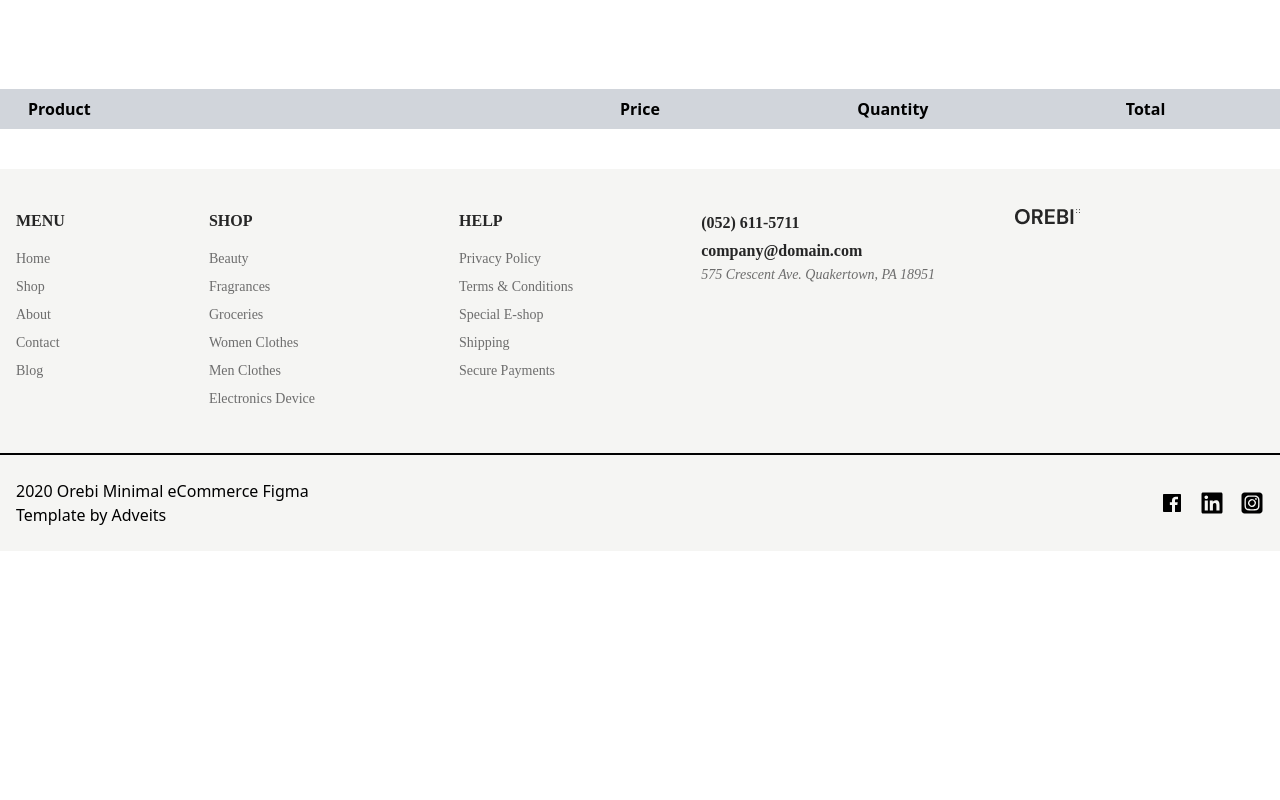
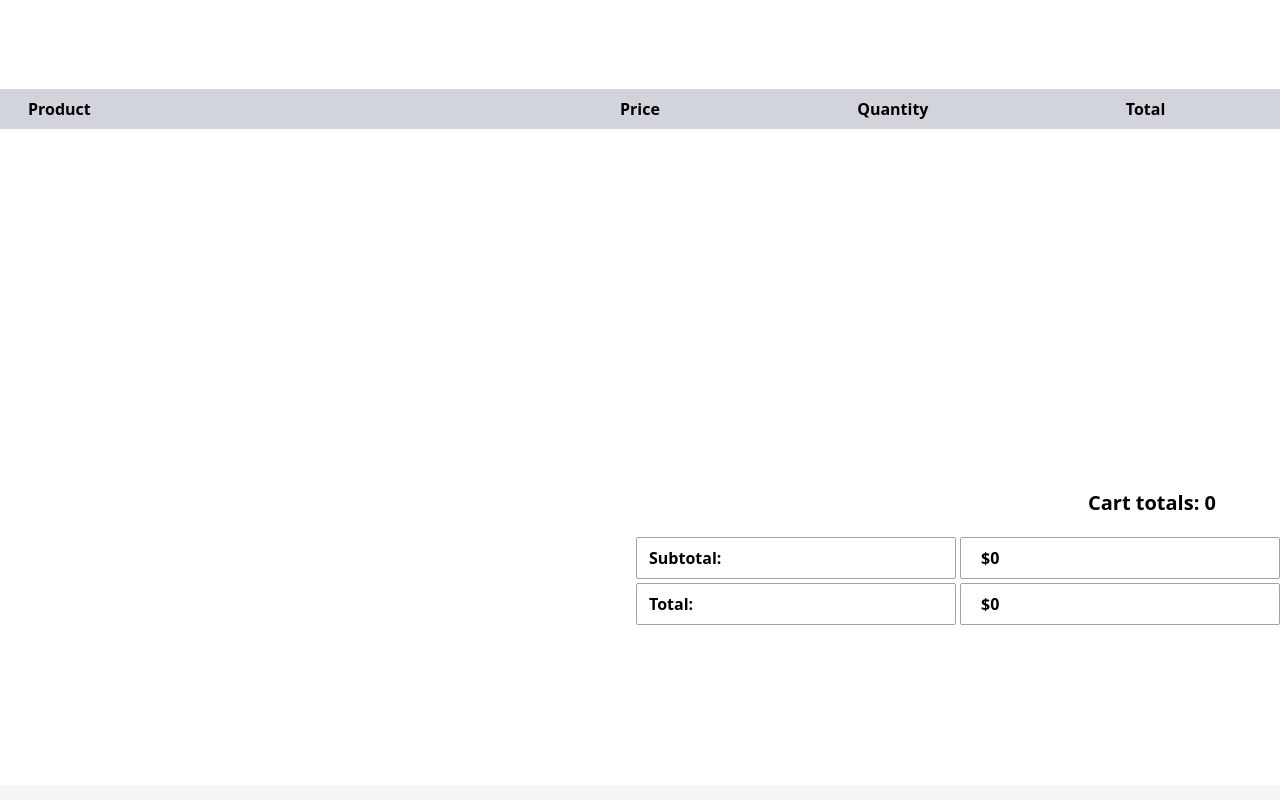
Before and after one commit to mahmudulhasanprodan/OrebiFinal, a React (Vite) app: page /cart in a window 1280 px wide. Shown: the part 340-1140 px from the top of the page. Before the commit the page ends 891 px from the top, so only its background shows below. Built offline with nearby package versions, Linux system fonts and the light colour scheme.

Commit message:
cart Part done

```diff
--- a/src/CartComponent/CartDetails/CartDetails.jsx
+++ b/src/CartComponent/CartDetails/CartDetails.jsx
@@ -2,15 +2,20 @@ import React, { useEffect } from 'react'
 import Flex from "../../CommonComponent/Flex/Flex"
 import BreadCrumb from '../../CommonComponent/BreadCrumb/BreadCrumb';
 import { FaMinus, FaPlus } from 'react-icons/fa';
-import Img from "../../assets/HomeComponentImage/Image.png"
 import { useSelector,useDispatch } from 'react-redux';
-import { removeItem,Increment,Decrement} from '../../Redux/CartSlice/CartSlice';
+import { removeItem,Increment,Decrement,GetTotal} from '../../Redux/CartSlice/CartSlice';
 
 const CartDetails = ({Title}) => {
     const dispatch = useDispatch();
 
 
 const{ CartItem,TotalItem,TotalAmount }= useSelector((state) => state.Cart);
+
+
+useEffect(() => {
+   dispatch(GetTotal())
+},[dispatch,CartItem])
+
 
 
 // HandleRemove function is start here
@@ -70,6 +75,7 @@ const HandleRemove = (item) => {
                 </h2>
               </div>
             </Flex>
+            <div className="h-[300px] overflow-y-scroll">
               {CartItem?.map((item) => (
                 <Flex
                   className={"w-full items-center justify-between py-4"}
@@ -77,7 +83,10 @@ const HandleRemove = (item) => {
                 >
                   <div className="flex items-center gap-x-3 cursor-pointer grow basis-2/5 pl-5">
                     <picture className="relative">
-                    <span className="absolute -right-1 -top-3 font-bold px-2 active:bg-green-500 bg-green-300 rounded-full" onClick={() => HandleRemove(item)}>
+                      <span
+                        className="absolute -right-1 -top-3 font-bold px-2 active:bg-green-500 bg-green-300 rounded-full"
+                        onClick={() => HandleRemove(item)}
+                      >
                         X
                       </span>
                       <img
@@ -97,13 +106,19 @@ const HandleRemove = (item) => {
                   </div>
                   <div className="flex items-center cursor-pointer grow basis-1/5 text-center">
                     <div className="flex items-center justify-center gap-x-4 border-2 w-20 m-auto">
-                    <span className="font-bold text-sm py-1" onClick={() => HandleDecrement(item)}>
+                      <span
+                        className="font-bold text-sm py-1"
+                        onClick={() => HandleDecrement(item)}
+                      >
                         <FaMinus />
                       </span>
                       <p className="font-Josefin font-semibold text-FtextColor text-sm">
                         {item.CartQuantity ? item.CartQuantity : 1}
                       </p>
-                    <span className="text-sm py-1" onClick={() => HandldeIncrement(item)}>
+                      <span
+                        className="text-sm py-1"
+                        onClick={() => HandldeIncrement(item)}
+                      >
                         <FaPlus />
                       </span>
                     </div>
@@ -118,6 +133,45 @@ const HandleRemove = (item) => {
                 </Flex>
               ))}
             </div>
+            <div className="py-10">
+              <div className="py-5 text-end">
+                <h2 className="font-DMsans text-xl font-bold pr-16">
+                  Cart totals: {TotalItem}
+                </h2>
+              </div>
+              <div className="flex flex-col gap-y-1">
+                <div className="flex items-center justify-end gap-x-1">
+                  <div className="basis-1/4 rounded-sm border-[1px] border-gray-400 py-2">
+                    <h2 className="pl-3 font-DMsans text-base font-bold">
+                      Subtotal:
+                    </h2>
+                  </div>
+                  <div className="basis-1/4  rounded-sm border-[1px] border-gray-400 py-2">
+                    <h2 className="pl-5 font-DMsans text-base font-bold">
+                      ${TotalAmount}
+                    </h2>
+                  </div>
+                </div>
+                <div className="flex items-center justify-end rounded-sm gap-x-1">
+                  <div className="basis-1/4  rounded-sm border-[1px] border-gray-400 py-2">
+                    <h2 className="pl-3 font-DMsans text-base font-bold">
+                      Total:
+                    </h2>
+                  </div>
+                  <div className="basis-1/4  rounded-sm border-[1px] border-gray-400 py-2">
+                    <h2 className="pl-5 font-DMsans text-base font-bold">
+                      ${TotalAmount}
+                    </h2>
+                  </div>
+                </div>
+              </div>
+              <div className="flex justify-end pt-6">
+                <button className="rounded-sm bg-BtnColor px-14 py-4 font-DMsans text-base font-bold text-white active:bg-blue-400">
+                  Proceed to Checkout
+                </button>
+              </div>
+            </div>
+          </div>
         </div>
       </div>
     </>
--- a/src/HomeComponent/Menu/Menu.jsx
+++ b/src/HomeComponent/Menu/Menu.jsx
@@ -6,9 +6,10 @@ import { FaShoppingCart } from "react-icons/fa";
 import { FaCaretDown } from "react-icons/fa";
 import { FaAngleRight } from "react-icons/fa";
 import Flex from '../../CommonComponent/Flex/Flex';
-import { Link } from 'react-router-dom';
-import Imag from "../../assets/HomeComponentImage/Image.png"
+import { Link, useNavigate } from 'react-router-dom';
 import { useRef } from 'react';
+import { useDispatch, useSelector } from 'react-redux';
+import { GetTotal } from '../../Redux/CartSlice/CartSlice';
 
 
 
@@ -18,7 +19,8 @@ const [AccountShow,setAccountShow] = useState(false);
 const [ShowCart,setShowCart] = useState(false);
 
 const MenuRef = useRef();
-
+const Navigate = useNavigate();
+const dispatch = useDispatch();
 
 // HandleMouseEnter Function Start Here
     const HandleMouseEnter = () => {
@@ -50,6 +52,19 @@ useEffect(() => {
   };
  });
 },[]);
+
+const{TotalAmount,TotalItem,CartItem}=useSelector((state) => state.Cart);
+
+// HandleView  Function start here
+const HandleView = () => {
+  Navigate("/cart");
+  setShowCart(false);
+};
+
+useEffect(() => {
+   dispatch(GetTotal())
+},[CartItem])
+
 
 
   return (
@@ -181,25 +196,34 @@ useEffect(() => {
 
               <span onClick={HandleCart}>
                 <FaShoppingCart />
+                <div className="w-8 h-8 bg-gray-300 rounded-full absolute -top-6 -right-6">
+                  <p className="flex items-center justify-center h-full font-bold">
+                    {TotalItem}
+                  </p>
+                </div>
               </span>
               {ShowCart && (
                 <div className="absolute right-0 top-6 h-[500px] w-[300px] z-10">
                   <div className="absolute right-0 top-6 h-[400px] w-[300px] overflow-y-scroll scrollbar-thumb-gray-700 scrollbar-track-gray-300 scrollbar-thin  rounded-md border-[1px] border-gray-300 bg-gray-100">
-                    <div className="flex items-center justify-between border-b-[1px] border-gray-300 hover:bg-gray-300">
+                    {CartItem?.map((item) => (
+                      <div
+                        className="flex items-center justify-between border-b-[1px] border-gray-300 hover:bg-gray-300"
+                        onClick={() => HandleDetails(item.dispatch)}
+                      >
                         <div className="flex items-center gap-x-3 py-2 pl-2">
                           <picture>
                             <img
-                            src={Imag}
-                            alt={Imag}
+                              src={item.thumbnail}
+                              alt={item.thumbnail}
                               className="h-24 w-24 border-2"
                             />
                           </picture>
                           <div>
                             <h2 className="font-Lato text-base font-semibold">
-                            Furniture....
+                              {item.title}
                             </h2>
                             <p className="font-Lato text-sm font-semibold">
-                            $48.00
+                              ${Math.round(item.price)}
                             </p>
                           </div>
                         </div>
@@ -209,9 +233,16 @@ useEffect(() => {
                           </span>
                         </div>
                       </div>
+                    ))}
                   </div>
-                  <div className="absolute bottom-0 right-0 h-[100px] w-[300px] rounded-b-md border-[1px] border-gray-300 bg-[#D8D8D8]">
-                    <button className="m-auto mt-6 block w-48 bg-Btn_Color py-3 font-Lato text-lg font-bold text-Common_Color hover:bg-yellow-700">
+                  <div className="absolute bottom-0 right-0 h-[100px] w-[300px] rounded-b-md border-[1px] border-gray-300 bg-[#D8D8D8] flex items-center gap-x-4">
+                    <button
+                      className="m-auto mt-6 block px-4 bg-Btn_Color py-3 font-Lato text-lg font-bold text-Common_Color hover:bg-yellow-700 rounded-md"
+                      onClick={HandleView}
+                    >
+                      View Cart
+                    </button>
+                    <button className="m-auto mt-6 block px-4 bg-Btn_Color py-3 font-Lato text-lg font-bold text-Common_Color hover:bg-yellow-700 rounded-md">
                       Cheackout
                     </button>
                   </div>
--- a/src/ProductDetailsComponent/ProductDetailsData/ProductDetailsData.jsx
+++ b/src/ProductDetailsComponent/ProductDetailsData/ProductDetailsData.jsx
@@ -36,11 +36,10 @@ useEffect(() => {
 //HandleCart Function start Here
 const HandleCart = () => {
    dispatch(AddtoCart(DetailsData));
-   Navigate("/cart")
 };
 
 
-console.log(DetailsData);
+
 
 
   return (
--- a/src/Redux/CartSlice/CartSlice.js
+++ b/src/Redux/CartSlice/CartSlice.js
@@ -6,8 +6,8 @@ const initialState = {
   CartItem: localStorage.getItem("cartItem")
     ? JSON.parse(localStorage.getItem("cartItem"))
     : [],
-  TotalItem: 0,
-  TotalAmount: 0,
+    TotalAmount: 0,
+    TotalItem: 0,
 };
 
 
@@ -112,12 +112,30 @@ const initialState = {
           });
        }
 
+      },
+      GetTotal: (state,action) => {
+        const AllItem = state.CartItem.reduce(
+          (prevItem, currentItem) => {
+            const { price, CartQuantity } = currentItem;
+            const TotalPrice = Math.round(price * CartQuantity);
+            prevItem.TotalAmount += TotalPrice;
+            prevItem.TotalItem += CartQuantity;
+            return prevItem;
+          },
+          {
+            TotalItem: 0,
+            TotalAmount: 0,
+          },
+        );
+        state.TotalAmount = AllItem.TotalAmount;
+        state.TotalItem = AllItem.TotalItem;
+
       }
     },
   });
 
 
 
-  export const {AddtoCart,removeItem,Increment,Decrement} = CartSlice.actions
+  export const {AddtoCart,removeItem,Increment,Decrement,GetTotal} = CartSlice.actions
 
   export default CartSlice.reducer
--- a/src/Redux/Store/Store.js
+++ b/src/Redux/Store/Store.js
@@ -1,6 +1,6 @@
 import { configureStore } from '@reduxjs/toolkit'
 import  ProductSlice from '../ProductSlice/ProductSlice';
-import  CartSlice  from '../CartSlice/CartSlice';
+import  CartSlice, { GetTotal }  from '../CartSlice/CartSlice';
 
 export const store = configureStore({
   reducer: {
@@ -8,5 +8,5 @@ export const store = configureStore({
     Cart: CartSlice,
   },
 })
-
+store.dispatch(GetTotal())
 export default store;
```
Lines whose indentation alone changed are shown as unchanged.
